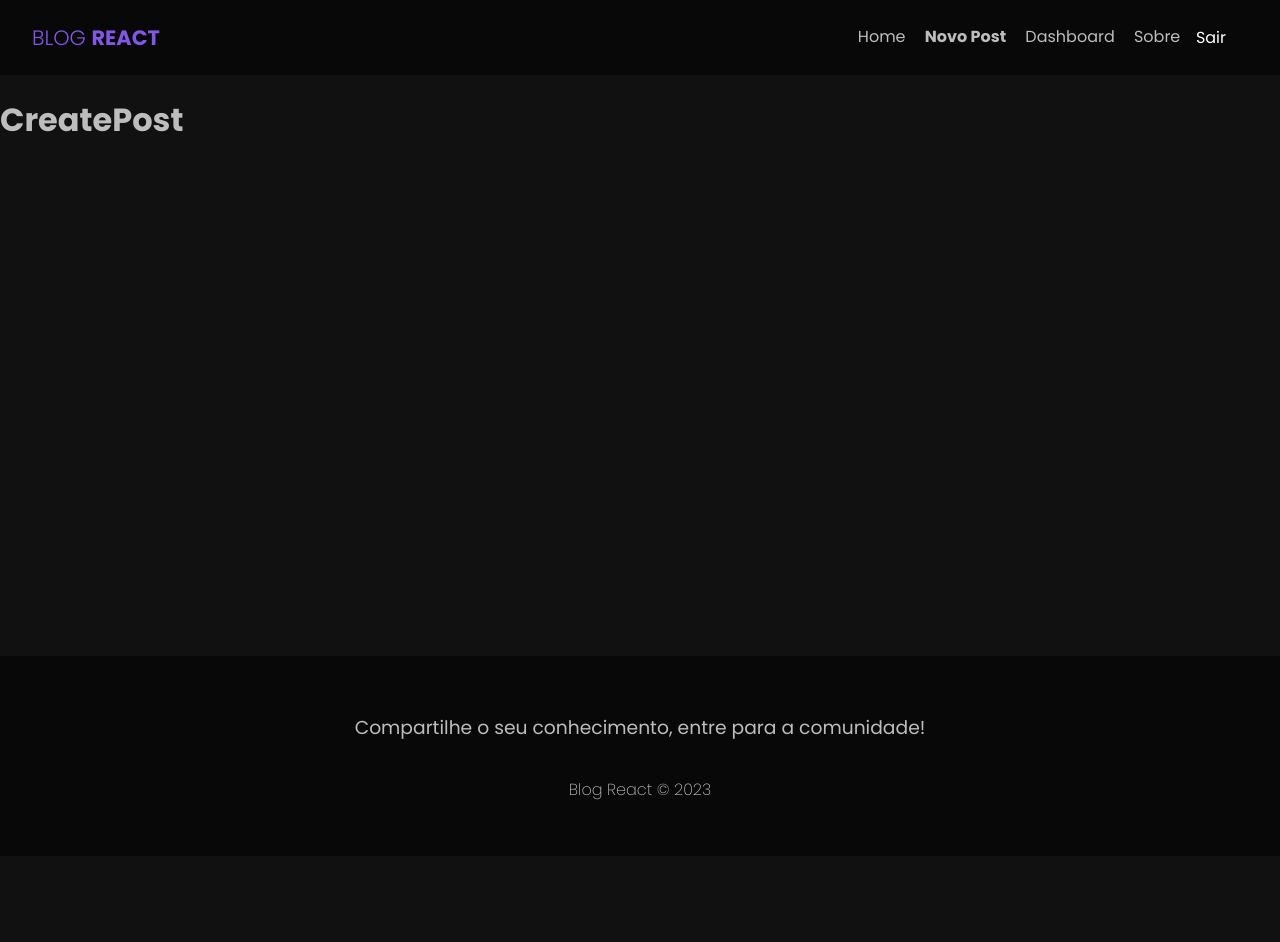
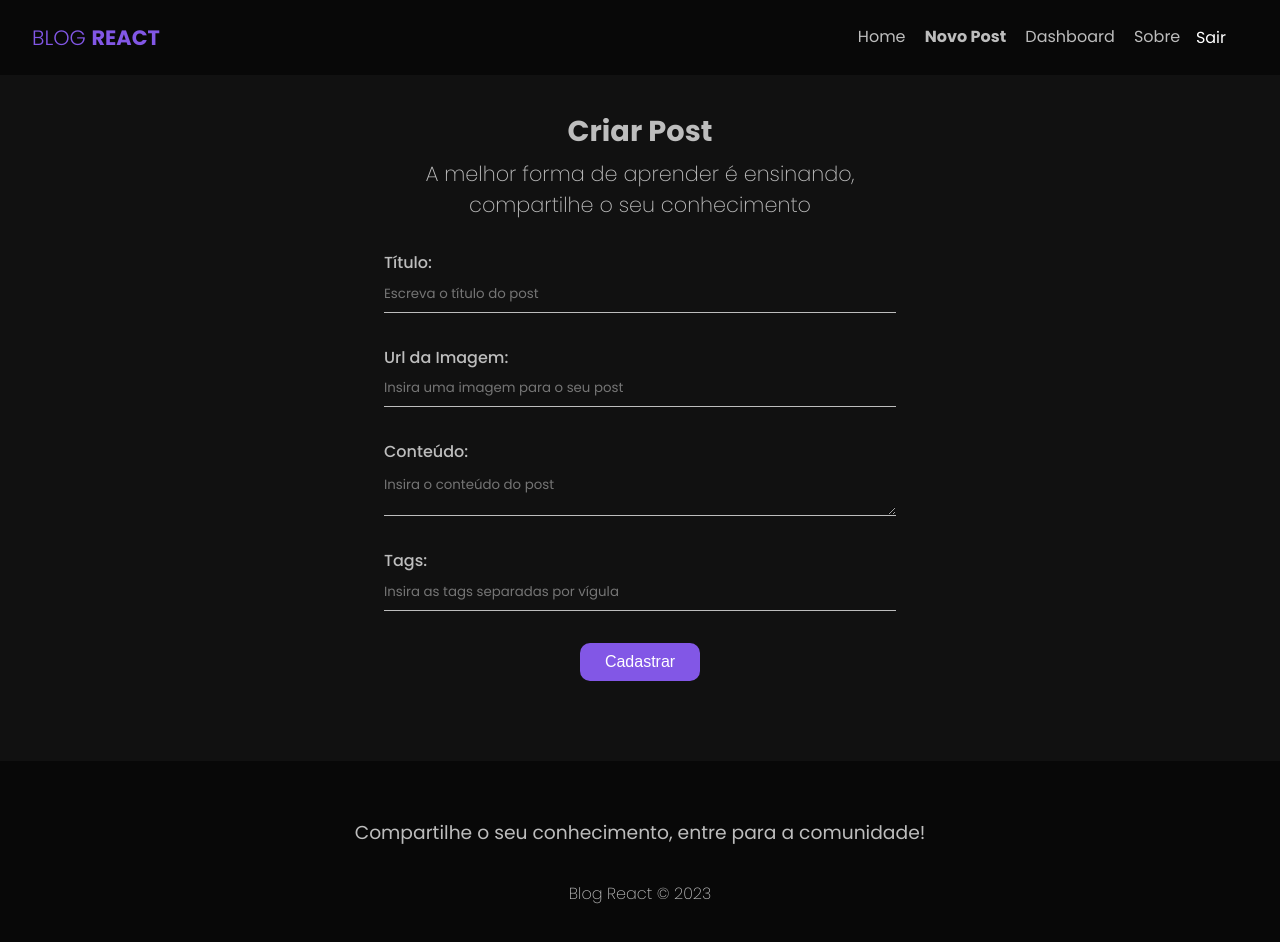
Before and after one commit to dimasneto7/blogreact, a React (Create React App) app: page /posts/create in a window 1280 px wide. Shown: the top 942 px of the page. Before the commit the page ends 856 px from the top, so only its background shows below. Built offline with nearby package versions, Linux system fonts and the light colour scheme; no server answers; sample sign-in values are in the browser's storage.

Commit message:
create post

```diff
--- a/src/index.css
+++ b/src/index.css
@@ -112,3 +112,7 @@
   padding: 5px;
   border-radius: 5px;
 }
+
+h1 {
+  padding-top: 1rem;
+}
--- a/src/pages/CreatePost/CreatePost.js
+++ b/src/pages/CreatePost/CreatePost.js
@@ -1,9 +1,80 @@
 import styles from "./CreatePost.module.css";
 
+import { useState } from "react";
+import { useNavigate } from "react-router-dom";
+import { useAuthValue } from "../../context/AuthContext";
+
 const CreatePost = () => {
+  const [title, setTitle] = useState("");
+  const [image, setImage] = useState("");
+  const [body, setBody] = useState("");
+  const [tags, setTags] = useState([]);
+  const [formError, setFormError] = useState("");
+
+  const handleSubmit = (e) => {
+    e.preventDefault();
+  };
+
   return (
-    <div>
-      <h1>CreatePost</h1>
+    <div className={styles.createPost}>
+      <h1>Criar Post</h1>
+      <p>
+        A melhor forma de aprender é ensinando, compartilhe o seu conhecimento
+      </p>
+      <form onSubmit={handleSubmit}>
+        <label>
+          <span>Título:</span>
+          <input
+            type="text"
+            name="title"
+            required
+            placeholder="Escreva o título do post"
+            onChange={(e) => setTitle(e.target.value)}
+            value={title}
+          />
+        </label>
+        <label>
+          <span>Url da Imagem:</span>
+          <input
+            type="text"
+            name="image"
+            required
+            placeholder="Insira uma imagem para o seu post"
+            onChange={(e) => setImage(e.target.value)}
+            value={image}
+          />
+        </label>
+        <label>
+          <span>Conteúdo:</span>
+          <textarea
+            name="body"
+            required
+            placeholder="Insira o conteúdo do post"
+            onChange={(e) => setBody(e.target.value)}
+            value={body}
+          ></textarea>
+        </label>
+        <label>
+          <span>Tags:</span>
+          <input
+            type="text"
+            name="tags"
+            required
+            placeholder="Insira as tags separadas por vígula"
+            onChange={(e) => setTags(e.target.value)}
+            value={tags}
+          />
+        </label>
+        <button className="btn">Cadastrar</button>
+
+        {/* {!loading && <button className="btn">Cadastrar</button>}
+        {loading && (
+          <button className="btn" disabled>
+            Aguarde...
+          </button>
+        )}
+        {error && <p className="error">{error}</p>} */}
+      </form>
     </div>
   );
 };
--- a/src/pages/CreatePost/CreatePost.module.css
+++ b/src/pages/CreatePost/CreatePost.module.css
@@ -0,0 +1,14 @@
+.createPost {
+  text-align: center;
+}
+
+.createPost h1 {
+  font-size: 1.8rem;
+  margin-bottom: 0;
+}
+
+.createPost p {
+  font-size: 1.3rem;
+  max-width: 500px;
+  margin: 5px auto 30px auto;
+}
--- a/src/pages/Login/Login.module.css
+++ b/src/pages/Login/Login.module.css
@@ -6,7 +6,6 @@
 .login h1 {
   font-size: 1.8rem;
   margin-bottom: 0;
-  padding-top: 20px;
 }
 
 .login p {
--- a/src/pages/Register/Register.module.css
+++ b/src/pages/Register/Register.module.css
@@ -6,12 +6,10 @@
 .register h1 {
   font-size: 1.8rem;
   margin-bottom: 0;
-  padding-top: 20px;
 }
 
 .register p {
   font-size: 1.3rem;
-  color: #aaa;
   margin-top: 5px;
   margin-bottom: 30px;
 }
```
Also changed, not shown: src/hooks/useInsertDocument.js (added, +65 -0 lines).
